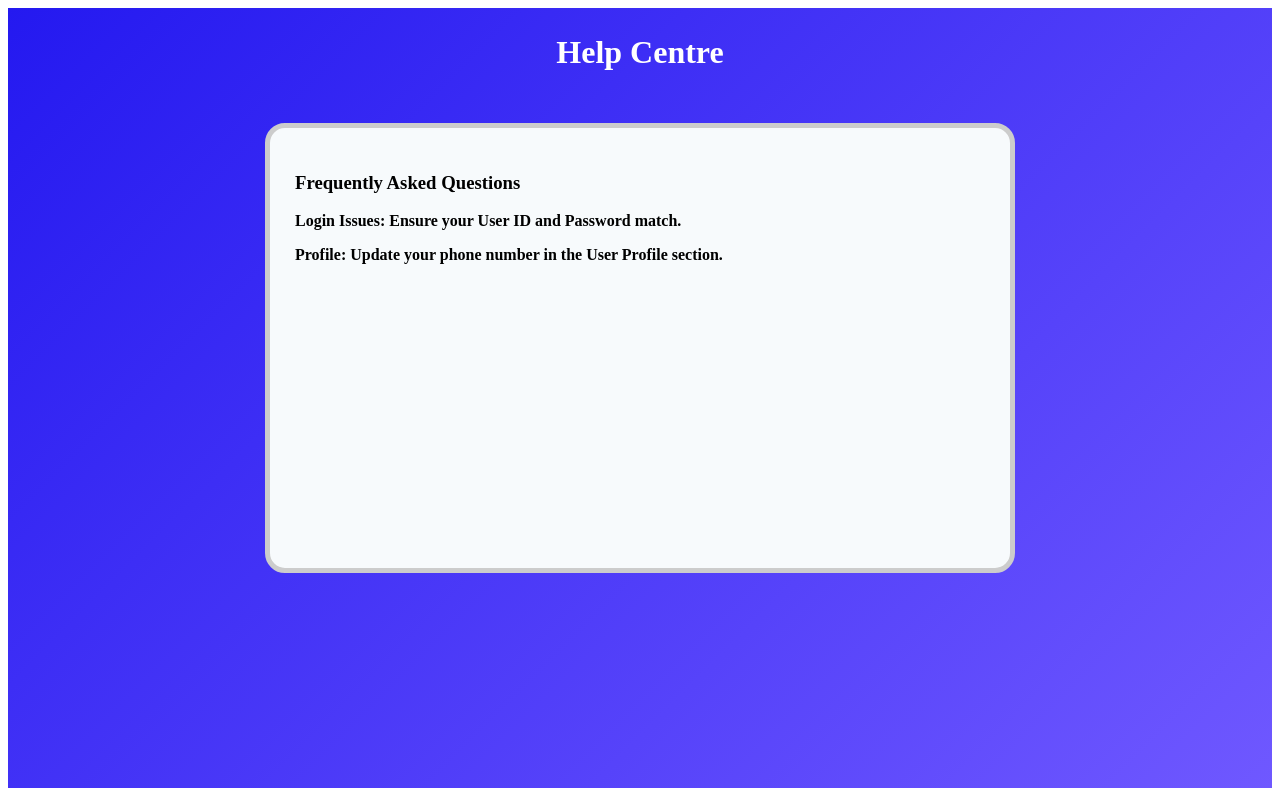
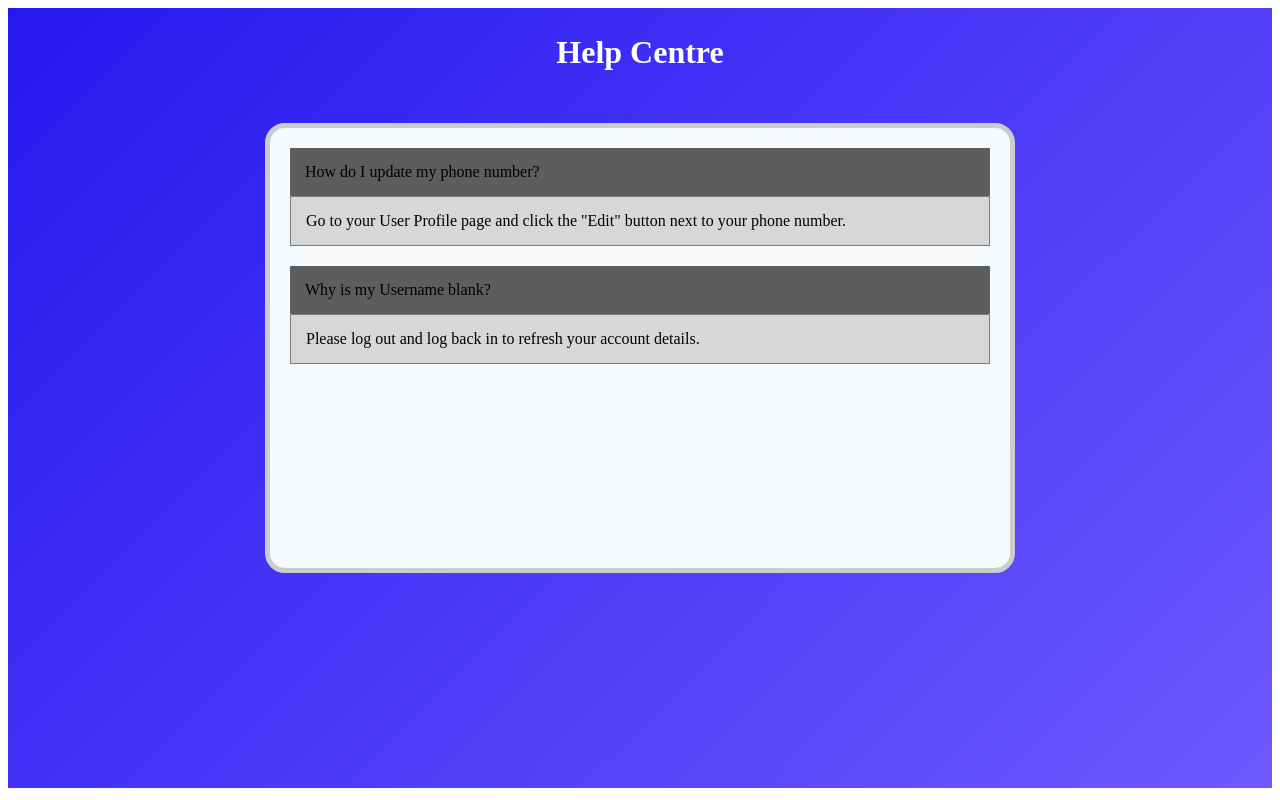
Before and after one commit to NGJIESHENG/Software-Engineering-Fundamental-Project, a React (Vite) app in the folder vems-frontend/: page /help in a window 1280 px wide. Built offline with nearby package versions, Linux system fonts and the light colour scheme.

Commit message:
Update help.jsx

```diff
--- a/vems-frontend/src/pages/help.jsx
+++ b/vems-frontend/src/pages/help.jsx
@@ -14,7 +14,7 @@ const backgroundstyle = {
 };
 const headerstyle = {
   padding: '5px',
-  color : 'white',
+  color : '#ffffff',
   textAlign:'center'
 };
 const cardStyle = {
@@ -31,15 +31,16 @@ const cardStyle = {
   padding:'20px',
 };
 const Style = {
-  questionstyle:{
-    fontWeight: 'bold',
-    padding: '5px',
-  },
   question:{
-
+    backgroundColor:'#5e5d5d',
+    padding:'15px',
+    borderRadius:'1px',
   },
   answer:{
-
+    backgroundColor:'#d7d7d7',
+    padding:'15px',
+    border: '1px solid #7c7c7c',
+    marginBottom: '20px',
   },
 };
 return (
@@ -48,10 +49,17 @@ return (
           <h1>Help Centre</h1>
       </div>
       <div style={{...cardStyle}}>
-        <div style ={Style.questionstyle}>
-            <h3>Frequently Asked Questions</h3>
-            <p><strong>Login Issues:</strong> Ensure your User ID and Password match.</p>
-            <p><strong>Profile:</strong> Update your phone number in the User Profile section.</p>
+          <div>
+            <div style={Style.question}>How do I update my phone number?</div>
+            <div style={Style.answer}>
+              Go to your User Profile page and click the "Edit" button next to your phone number.
+            </div>
+          </div>
+          <div>
+            <div style={Style.question}>Why is my Username blank?</div>
+            <div style={Style.answer}>
+              Please log out and log back in to refresh your account details.
+            </div>
       </div>
   </div>
 </div>
```
Lines whose indentation alone changed are shown as unchanged.
